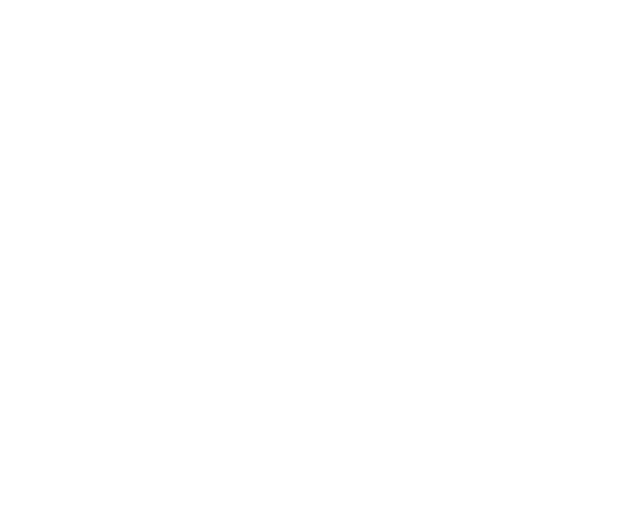
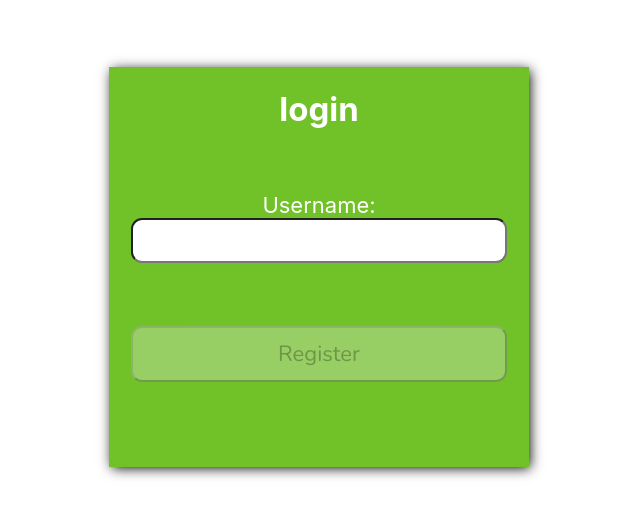
Before and after one commit to iamchristianani/drivewise-frontend, a React (Create React App) app: page /#/login in a window 1280 px wide. Before the commit this address had no page. Shown: the part 133-650 px from the top of the page, without its empty margins (321-961 px from the left). Built offline with nearby package versions, Linux system fonts and the light colour scheme.

Commit message:
Change register to login

```diff
--- a/src/App.js
+++ b/src/App.js
@@ -1,7 +1,7 @@
 import React from 'react';
 import { HashRouter as Router, Routes, Route } from 'react-router-dom';
 import './App.css';
-import RegisterWithUsername from './components/RegistarWithUsername';
+import RegisterWithUsername from './components/RegisterWithUsername';
 
 function App() {
   return (
@@ -9,7 +9,7 @@ function App() {
       <Router>
         <Routes>
           <Route path="/" element="Home page" />
-          <Route path="/Registar" element={<RegisterWithUsername />} />
+          <Route path="/login" element={<RegisterWithUsername />} />
         </Routes>
       </Router>
     </main>
--- a/src/components/RegistarWithUsername.js
+++ b/src/components/RegisterWithUsername.js
@@ -30,7 +30,7 @@ const RegisterWithUsername = () => {
     <>
       <section className="Register">
         <p className={errMsg ? 'errmsg' : 'offscreen'} aria-live="assertive">{errMsg}</p>
-        <h1>Register</h1>
+        <h1>login</h1>
         <form onSubmit={handleSubmit}>
 
           <label htmlFor="username">
```
